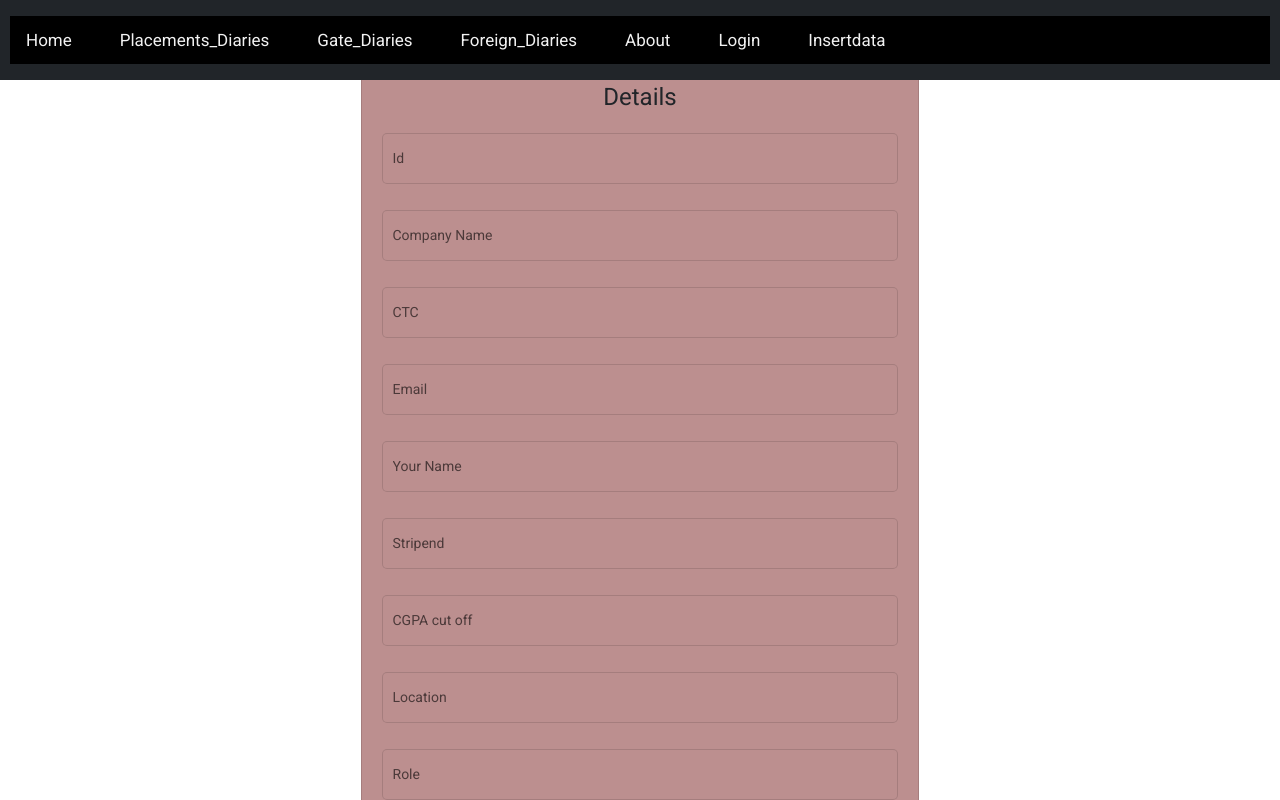
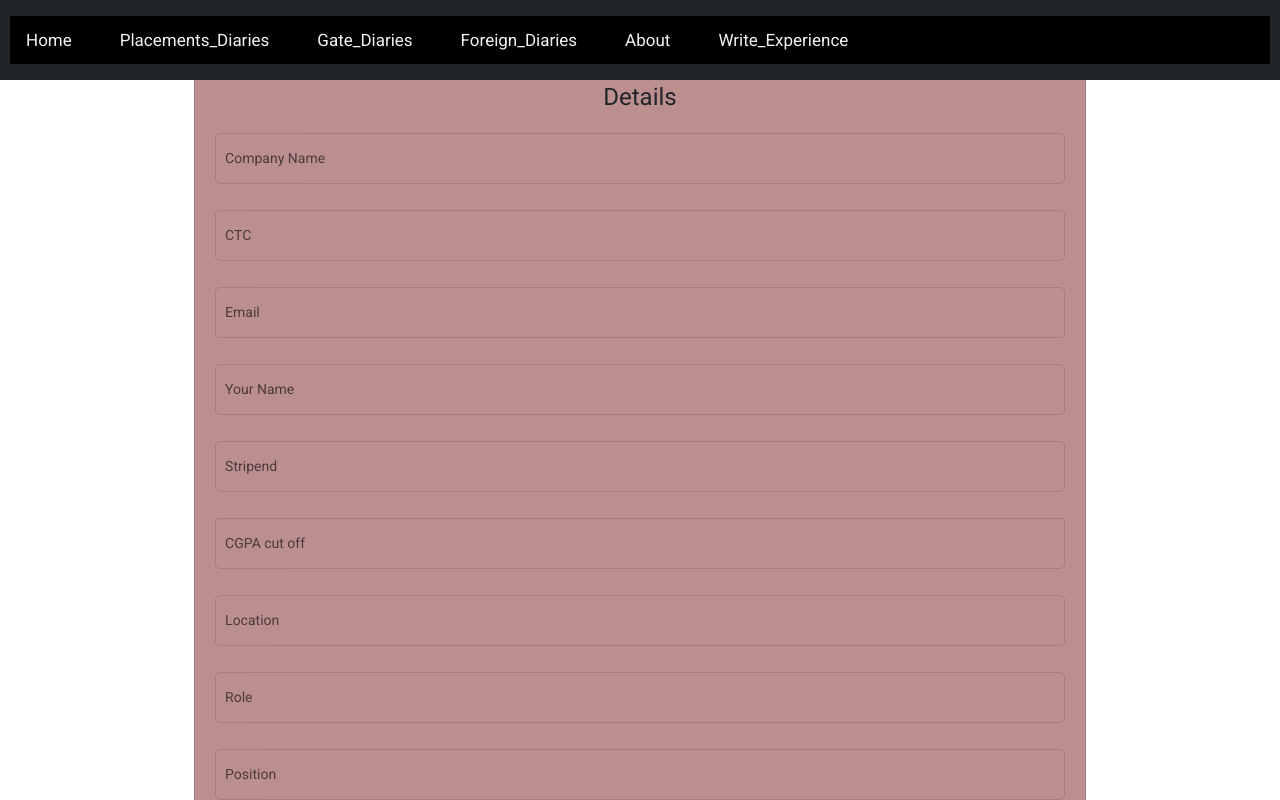
Before and after one commit to abhi123nav/interviewdiaries, an Angular app: page /Insertdata in a window 1280 px wide. Shown: the top 800 px of the page. Built offline with nearby package versions, Linux system fonts and the light colour scheme.

Commit message:
responsive

```diff
--- a/src/app/components/insertdata/insertdata.component.css
+++ b/src/app/components/insertdata/insertdata.component.css
@@ -2,7 +2,7 @@
     width: 100%;
 }
 .card{
-    width:50%;
+    width:80%;
     margin: auto;
     background:rosybrown;
     padding: 20px;
--- a/src/app/components/insertdata/insertdata.component.html
+++ b/src/app/components/insertdata/insertdata.component.html
@@ -6,10 +6,10 @@
         <form (ngSubmit)="doSubmitForm()">
         <h1>Details</h1>
 
-    <mat-form-field class="field" appearance="outline">
+    <!-- <mat-form-field class="field" appearance="outline">
         <mat-label>Id</mat-label>
         <input name="id" [(ngModel)]="data.id" matInput>
-      </mat-form-field>
+      </mat-form-field> -->
 
       <mat-form-field class="field" appearance="outline">
         <mat-label>Company Name</mat-label>
--- a/src/app/components/navbar/navbar.component.html
+++ b/src/app/components/navbar/navbar.component.html
@@ -11,8 +11,8 @@
     <a class="navbar-brand" href="/Gate">Gate_Diaries</a>
     <a class="navbar-brand" href="/Foreign">Foreign_Diaries</a>
     <a class="navbar-brand" href="/About">About</a>
-    <a class="navbar-brand" href="/Login">Login</a>
-    <a class="navbar-brand" href="/Insertdata">Insertdata</a>
+    <!-- <a class="navbar-brand" href="/Login">Login</a> -->
+    <a class="navbar-brand" href="/Insertdata">Write_Experience</a>
 
   </div>
 </nav>
```
